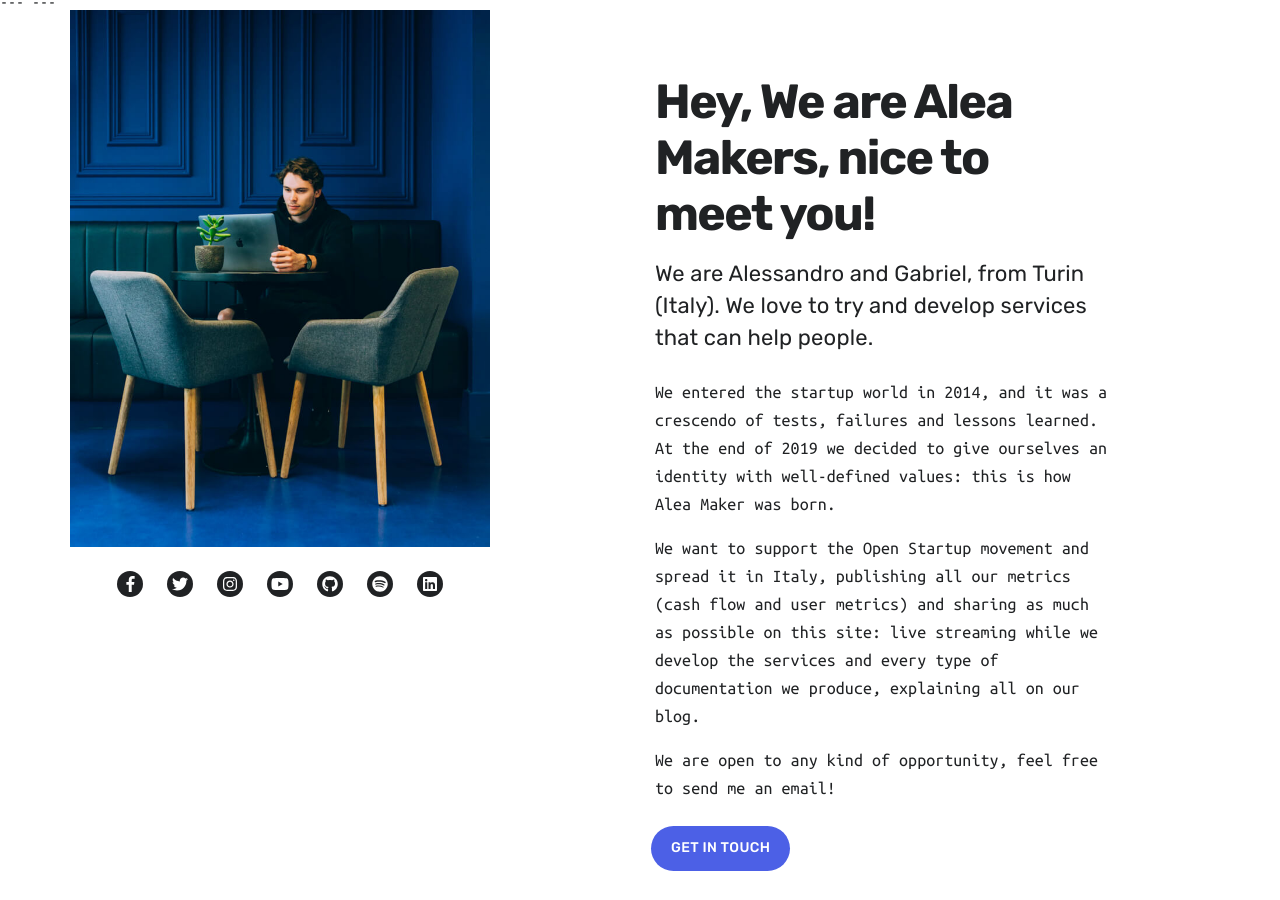
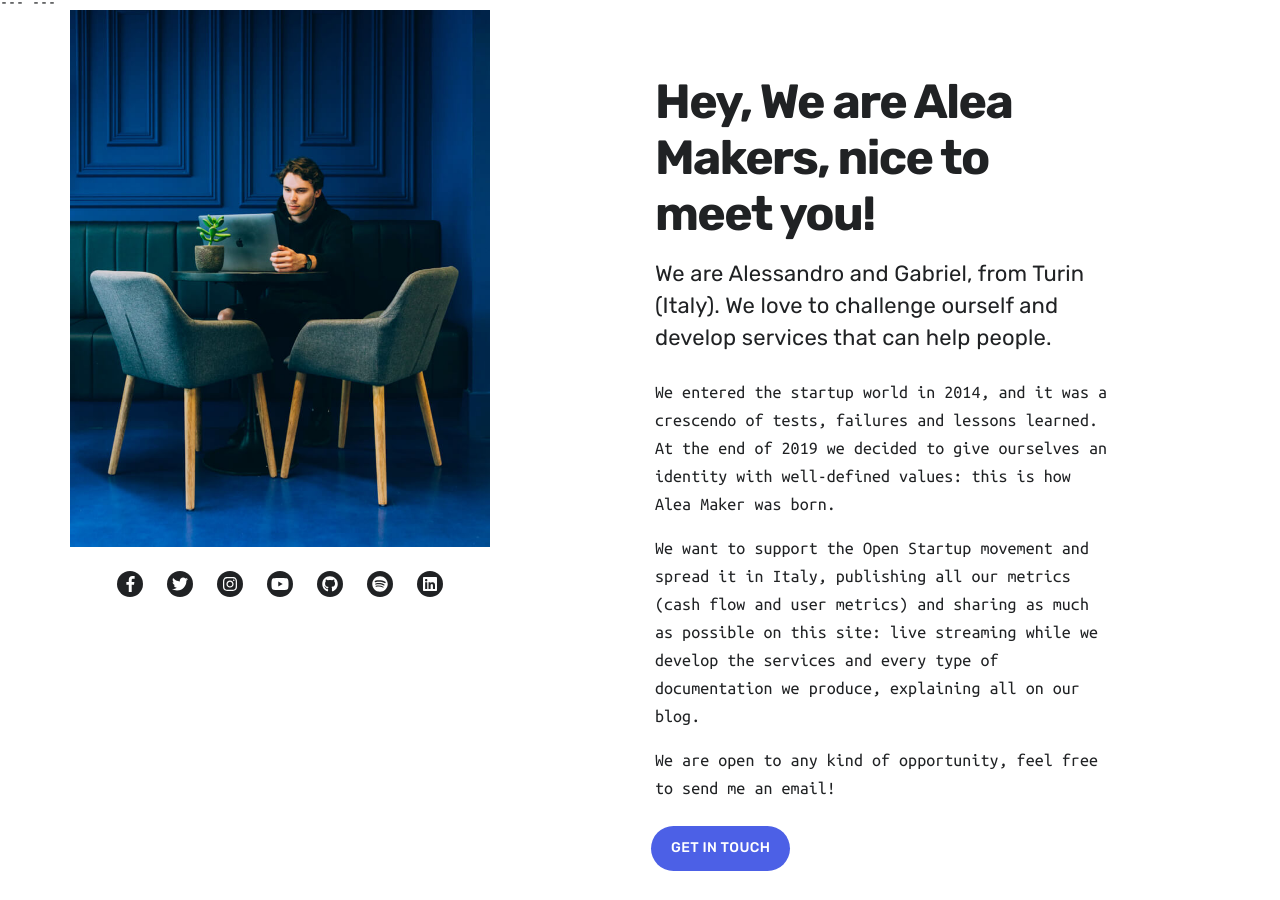
Before and after one commit to alea-git/alea-git.github.io, a Jekyll site: the page built from index.html, in a window 1280 px wide and 900 px high, scrolled down 3251 px. Built offline with Jekyll 4.4.1, drawn with Linux system fonts in a browser that asks for light colours; nearby versions of some CDN libraries.

Commit message:
Updated '_includes/section__about.html' via CloudCannon

```diff
--- a/_includes/section__about.html
+++ b/_includes/section__about.html
@@ -15,7 +15,7 @@
 
     <div class="about__content">
       <h2 class="title">Hey, We are Alea Makers, nice to meet you!</h2>
-      <p class="subtitle subtitle--light">We are Alessandro and Gabriel, from Turin (Italy). We love to try and develop services that can help people.
+      <p class="subtitle subtitle--light">We are Alessandro and Gabriel, from Turin (Italy). We love to challenge ourself and develop services that can help people.
       </p>
 
       <p>We entered the startup world in 2014, and it was a crescendo of tests, failures and lessons learned. At the end of 2019 we decided to give ourselves an identity with well-defined values: this is how Alea Maker was born.
```
